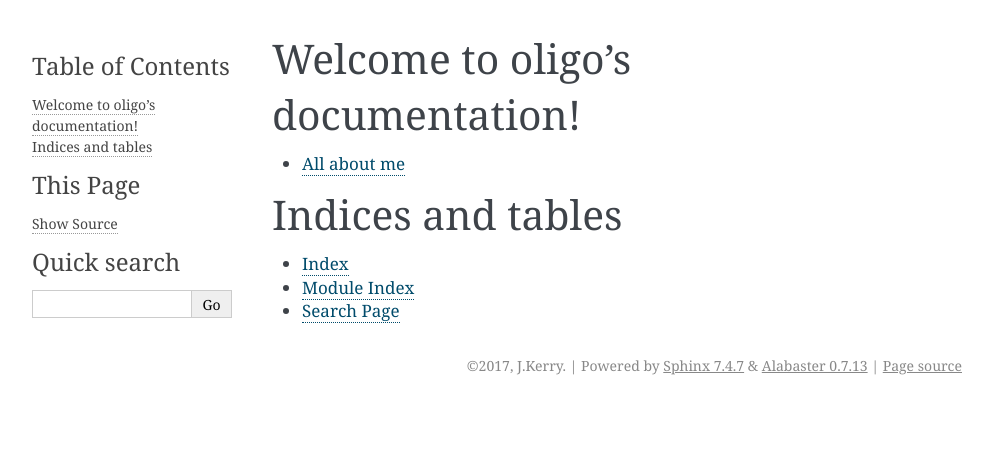
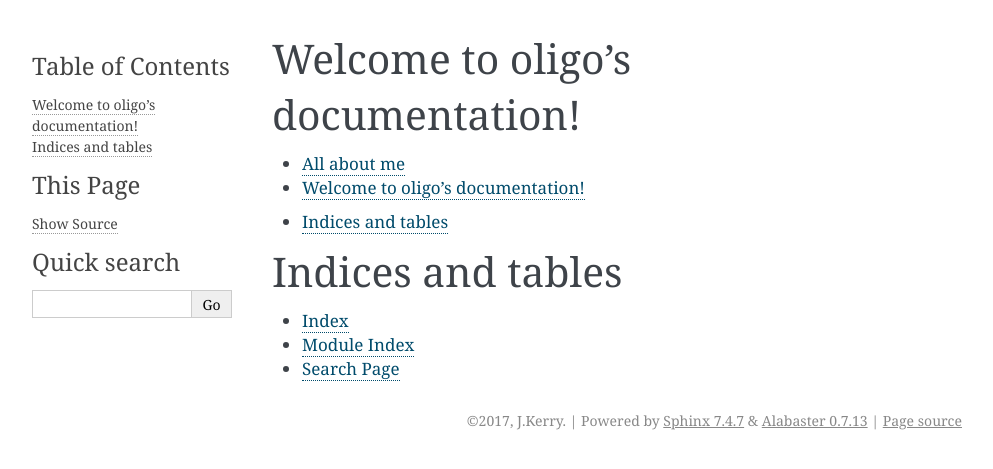
Before and after one commit to jbkerry/oligo, a Sphinx documentation site: the page built from docs/index.rst, in a window 1280 px wide. Shown: the top 469 px of the page, without its empty margins (148-1141 px from the left). Built offline with Sphinx 7.4.7, drawn with Linux system fonts in a browser that asks for light colours; pages that are not in the unit, such as notebooks, are missing from menus; some of the changed lines change nothing that is shown.

Commit message:
doc changes

```diff
--- a/docs/index.rst
+++ b/docs/index.rst
@@ -10,6 +10,7 @@
    :maxdepth: 2
 
    all-about-me
+   checkouts/readthedocs.org/user_builds/oligo/checkouts/latest/index.rst
    :caption: Contents:
 
 
```
Also changed, not shown: 3 other files.
